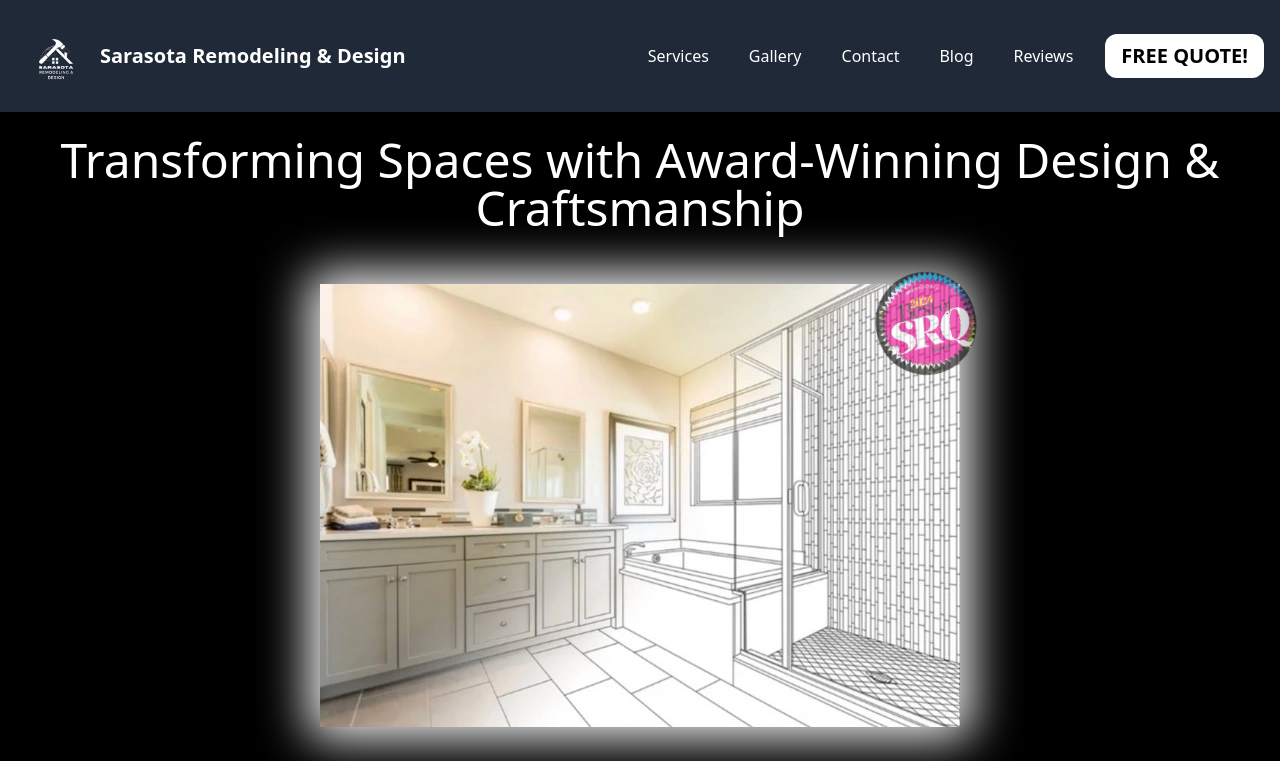
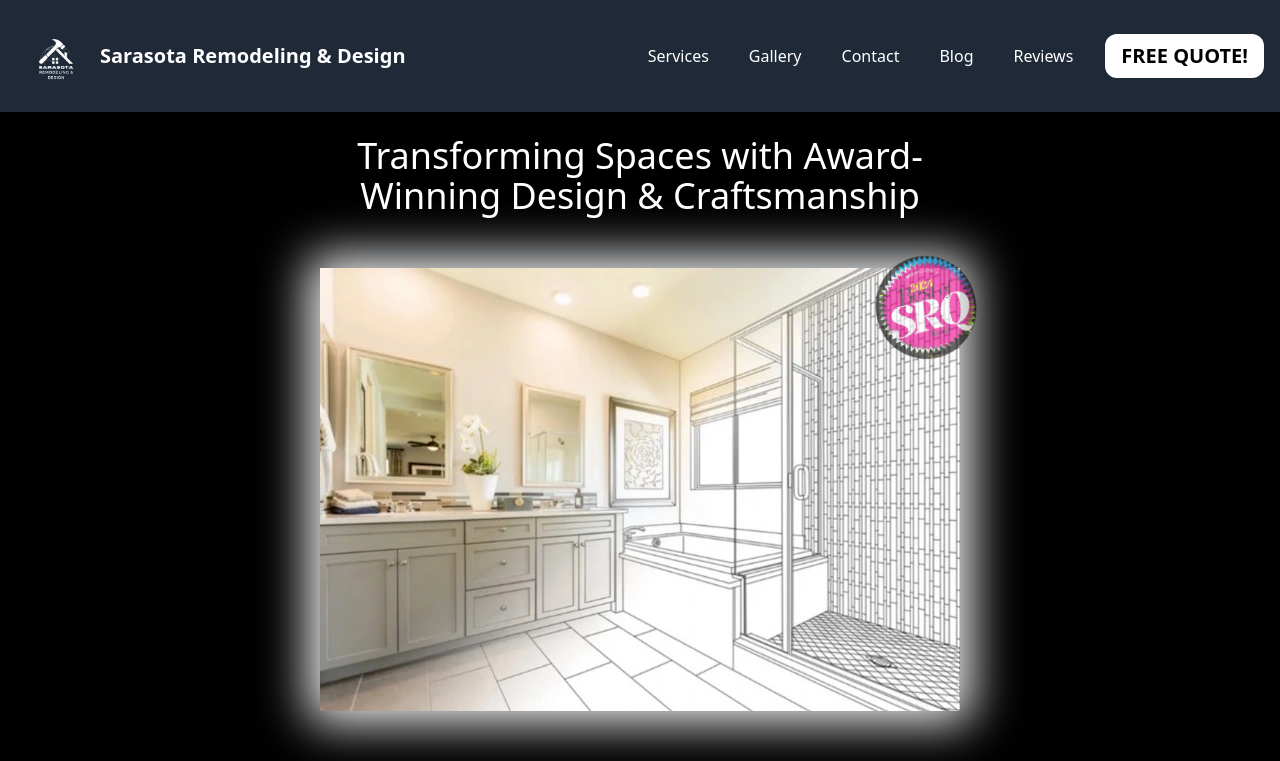
Before and after one commit to MrJonnyOrtiz/srd-React, a React (Vite) app: page /home in a window 1280 px wide. Shown: the top 761 px of the page. Built offline with nearby package versions, Linux system fonts and the light colour scheme.

Commit message:
improvement: headline

```diff
--- a/src/components/pages/Home.jsx
+++ b/src/components/pages/Home.jsx
@@ -14,9 +14,11 @@ export default function Home() {
    return (
       <div className="grid grid-cols-1 gap-3">
          {/* headline  */}
-         <h1 className="text-2xl md:text-5xl text-center pt-3">
-            Transforming Spaces with Award-Winning Design & Craftsmanship
-         </h1>
+         <div className="max-w-prose mx-auto">
+            <h1 className="text-2xl md:text-4xl pt-3 text-center">
+               Transforming Spaces with Award-Winning Design & Craftsmanship
+            </h1>
+         </div>
 
          {/* hero image, curtain, and SRQ Magazine badge */}
          <div className="">
```
